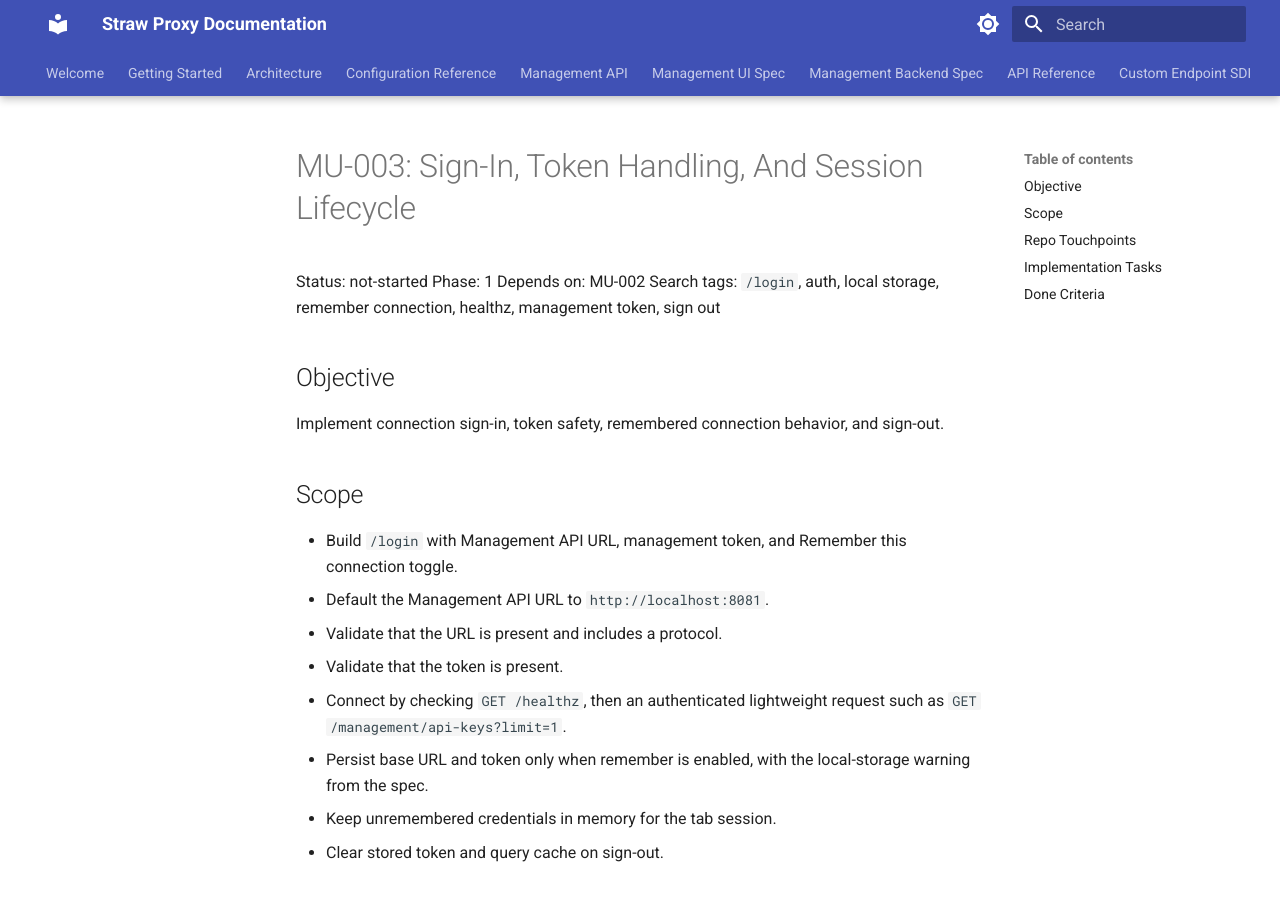
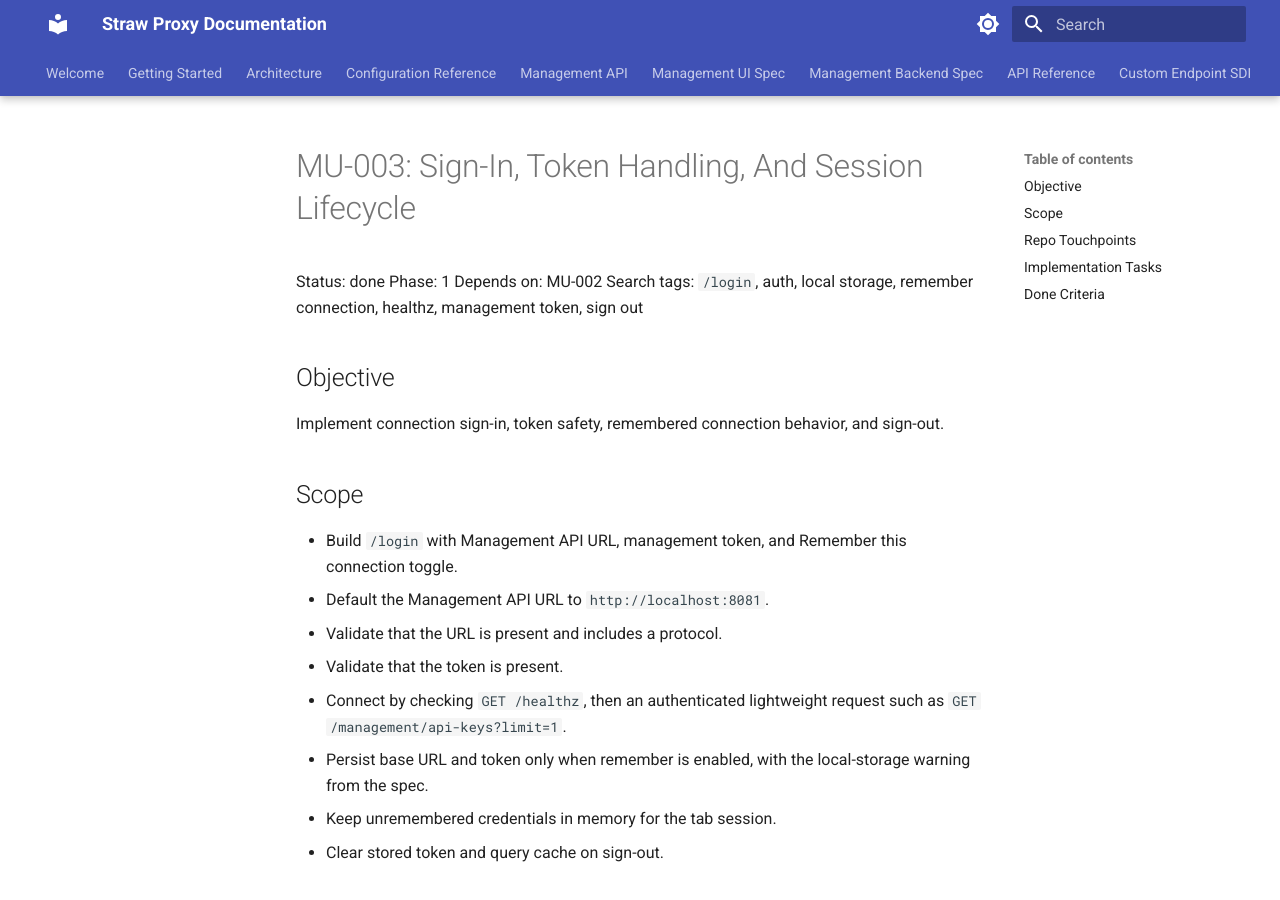
Before and after one commit to beremaran/straw-oss, an MkDocs documentation site: the page built from docs/management-ui-tasks/tasks/MU-003-sign-in-session.md, in a window 1280 px wide and 900 px high. Built offline with MkDocs 1.6.1 and Material for MkDocs 9.7.7, drawn with Linux system fonts in a browser that asks for light colours.

Commit message:
docs: mark MU-003 task as completed

```diff
--- a/docs/management-ui-tasks/tasks/MU-003-sign-in-session.md
+++ b/docs/management-ui-tasks/tasks/MU-003-sign-in-session.md
@@ -1,6 +1,6 @@
 # MU-003: Sign-In, Token Handling, And Session Lifecycle
 
-Status: not-started
+Status: done
 Phase: 1
 Depends on: MU-002
 Search tags: `/login`, auth, local storage, remember connection, healthz, management token, sign out
```
Also changed, not shown: docs/management-ui-tasks/index.md (+1 -1 lines), docs/management-ui-tasks/tracker.md (+1 -1 lines).
